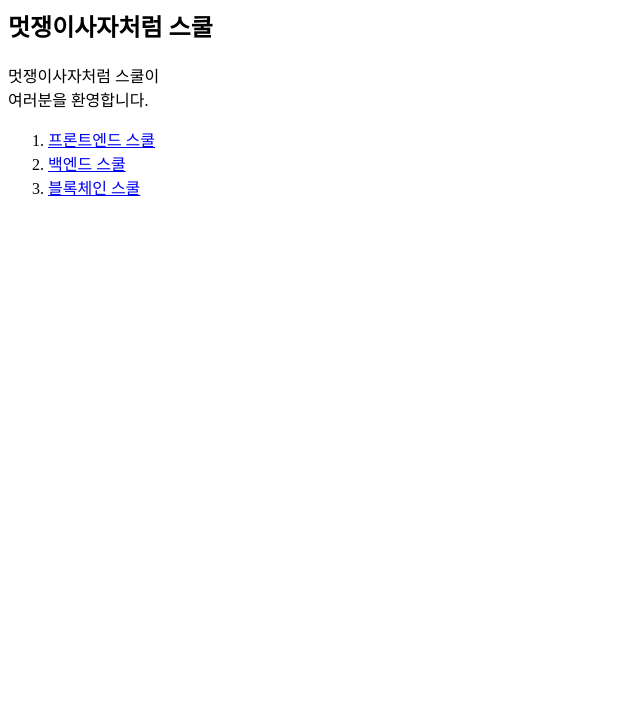
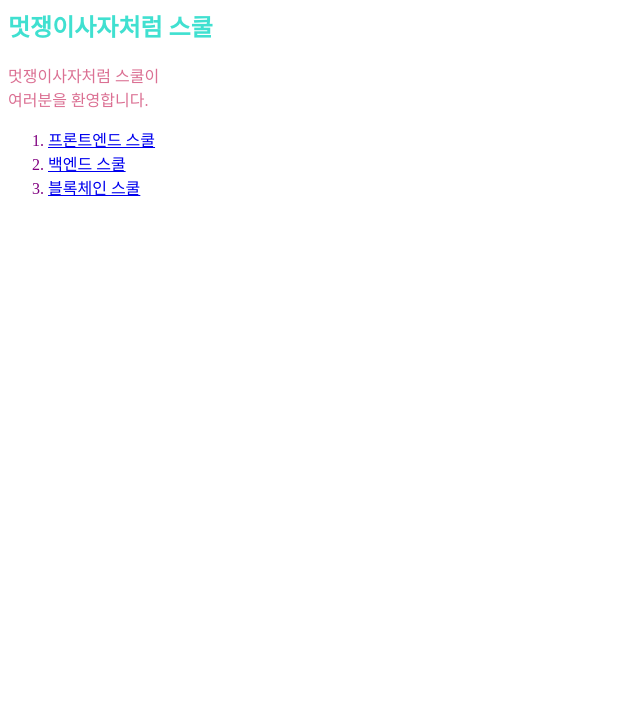
Before and after one commit to seonghoyu11/likelion24-25, a plain HTML site: page index.html in a window 1280 px wide. Shown: the part 81-800 px from the top of the page, without its empty margins (0-640 px from the left). Drawn offline with Linux system fonts and the light colour scheme.

Commit message:
Update index.html
update to 10/24 version... i guess?

```diff
--- a/index.html
+++ b/index.html
@@ -6,6 +6,15 @@
     <meta http-equiv="X-UA-Compatible" content="IE-edge">
     <meta name="viewport" content="width=device-width, initial-scale=1.0">
     <title>멋쟁이사자처럼</title>
+
+    <meta property="og:title" content="멋쟁이사자처럼:)">
+    <meta property="og:description" content="멋쟁이사자처럼과 즐거운 코딩">
+    <meta property="og:image" content="./nyu.jpeg">
+
+    <link rel="stylesheet" href="./style.css">
+    <link rel="preconnect" href="https://fonts.googleapis.com">
+    <link rel="preconnect" href="https://fonts.gstatic.com" crossorigin>
+    <link href="https://fonts.googleapis.com/css2?family=Noto+Sans+KR&display=swap" rel="stylesheet">
 </head>
 
 <body>
@@ -14,9 +23,9 @@
 
     <div>
         <!-- 부제 -->
-        <h2>멋쟁이사자처럼 스쿨</h2>
+        <h2 class = "original">멋쟁이사자처럼 스쿨</h2>
 
-        <p>멋쟁이사자처럼 스쿨이<br>여러분을 환영합니다.</p>
+        <p id ="original" >멋쟁이사자처럼 스쿨이<br>여러분을 환영합니다.</p>
 
         <!-- <p>주석 하는 법은 커맨드 슬래시</p> -->
 
```
